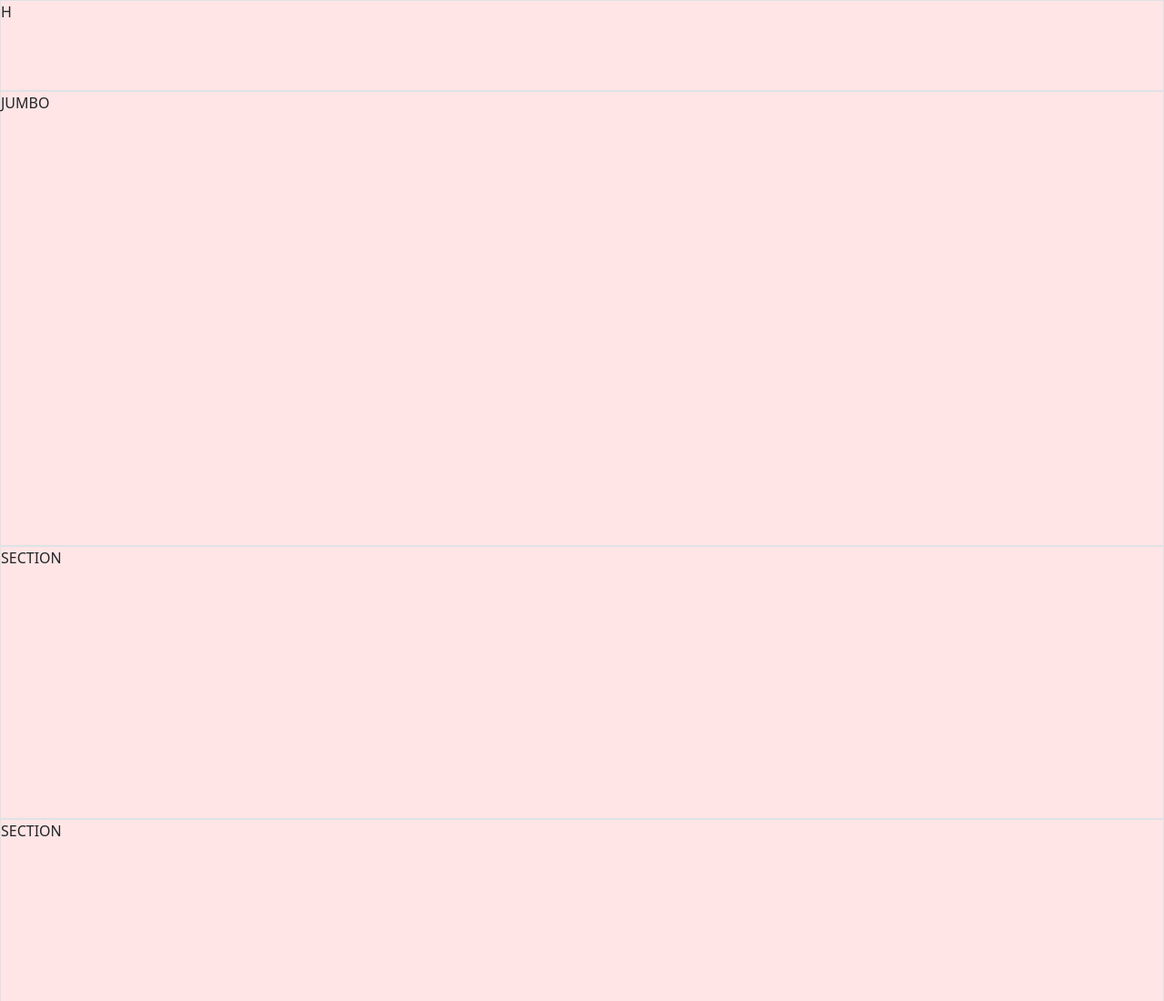
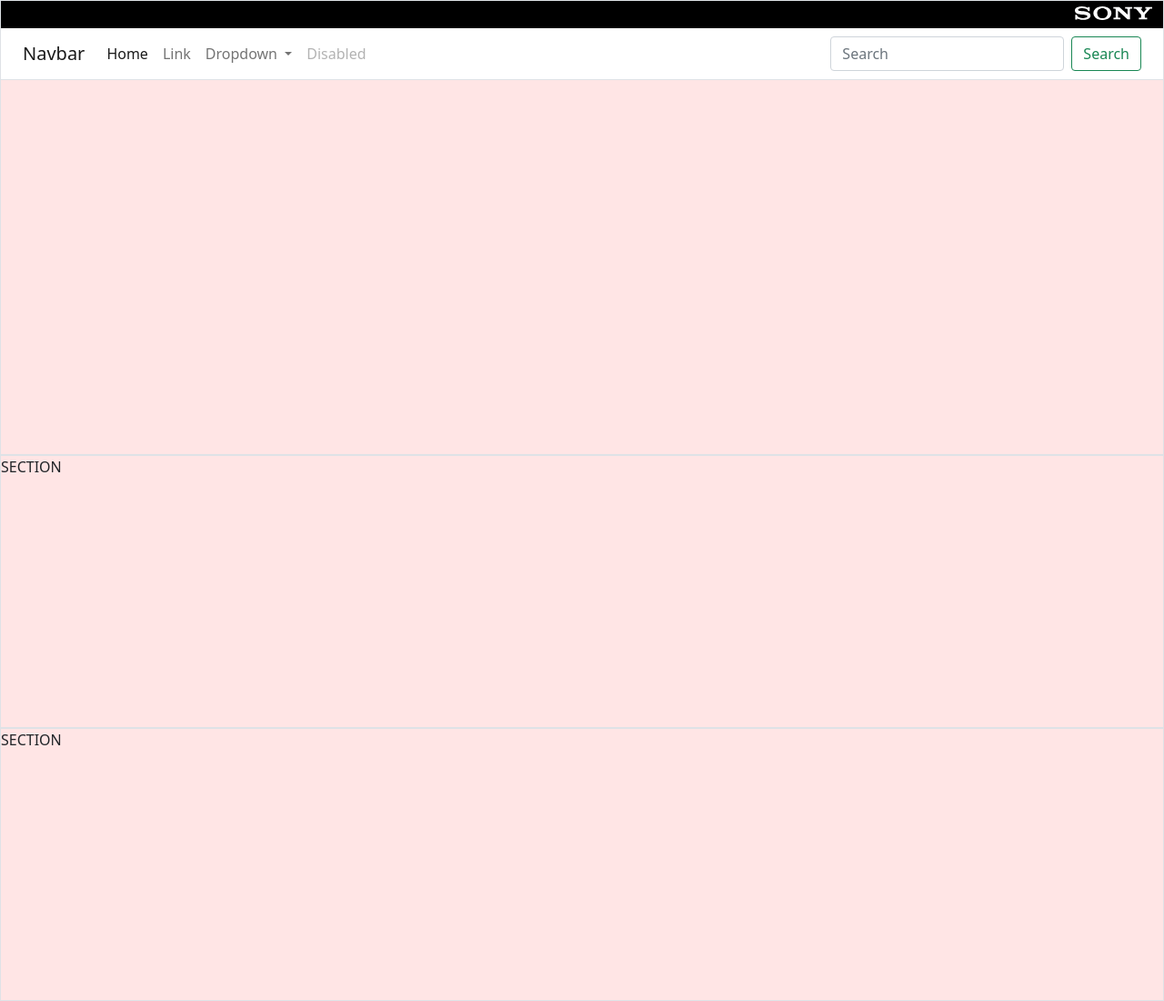
Before and after one commit to FrancescoCataletto/htmlcss-playstation, a plain HTML site: page index.html in a window 1280 px wide. Shown: the top 1100 px of the page at 91% size. Drawn offline with nearby package versions, Linux system fonts and the light colour scheme.

Commit message:
draft of header

```diff
--- a/css/style.css
+++ b/css/style.css
@@ -0,0 +1,13 @@
+/* HEADER */
+header{
+    background-color: white;
+}
+.top-logo{
+    height: 30px;
+    background-color: black;
+}
+
+.top-logo img{
+    height: 50%;
+}
+/* /HEADER */
--- a/index.html
+++ b/index.html
@@ -17,8 +17,48 @@
 </head>
 <body>
 
-    <header class="h100 redbox border">
-        H
+    <header class="border position-fixed w-100">
+        <div class="container-fluid text-end top-logo">
+            <img src="img/sony_logo.svg" alt="">
+        </div>
+        <div class="container-fluid top-menu">
+            <nav class="navbar navbar-expand-md navbar-light">
+                <div class="container-fluid">
+                  <a class="navbar-brand" href="#">Navbar</a>
+                  <button class="navbar-toggler" type="button" data-bs-toggle="collapse" data-bs-target="#navbarSupportedContent" aria-controls="navbarSupportedContent" aria-expanded="false" aria-label="Toggle navigation">
+                    <span class="navbar-toggler-icon"></span>
+                  </button>
+                  <div class="collapse navbar-collapse" id="navbarSupportedContent">
+                    <ul class="navbar-nav me-auto mb-2 mb-lg-0">
+                      <li class="nav-item">
+                        <a class="nav-link active" aria-current="page" href="#">Home</a>
+                      </li>
+                      <li class="nav-item">
+                        <a class="nav-link" href="#">Link</a>
+                      </li>
+                      <li class="nav-item dropdown">
+                        <a class="nav-link dropdown-toggle" href="#" id="navbarDropdown" role="button" data-bs-toggle="dropdown" aria-expanded="false">
+                          Dropdown
+                        </a>
+                        <ul class="dropdown-menu" aria-labelledby="navbarDropdown">
+                          <li><a class="dropdown-item" href="#">Action</a></li>
+                          <li><a class="dropdown-item" href="#">Another action</a></li>
+                          <li><hr class="dropdown-divider"></li>
+                          <li><a class="dropdown-item" href="#">Something else here</a></li>
+                        </ul>
+                      </li>
+                      <li class="nav-item">
+                        <a class="nav-link disabled">Disabled</a>
+                      </li>
+                    </ul>
+                    <form class="d-flex">
+                      <input class="form-control me-2" type="search" placeholder="Search" aria-label="Search">
+                      <button class="btn btn-outline-success" type="submit">Search</button>
+                    </form>
+                  </div>
+                </div>
+              </nav>
+        </div>
     </header>
 
     <div id="jumbotron" class="h500 redbox border">
```
